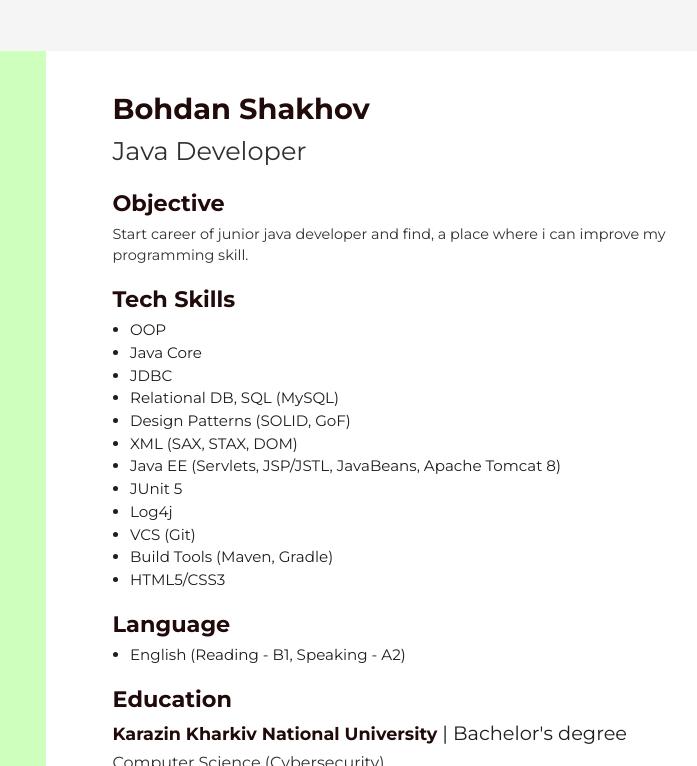
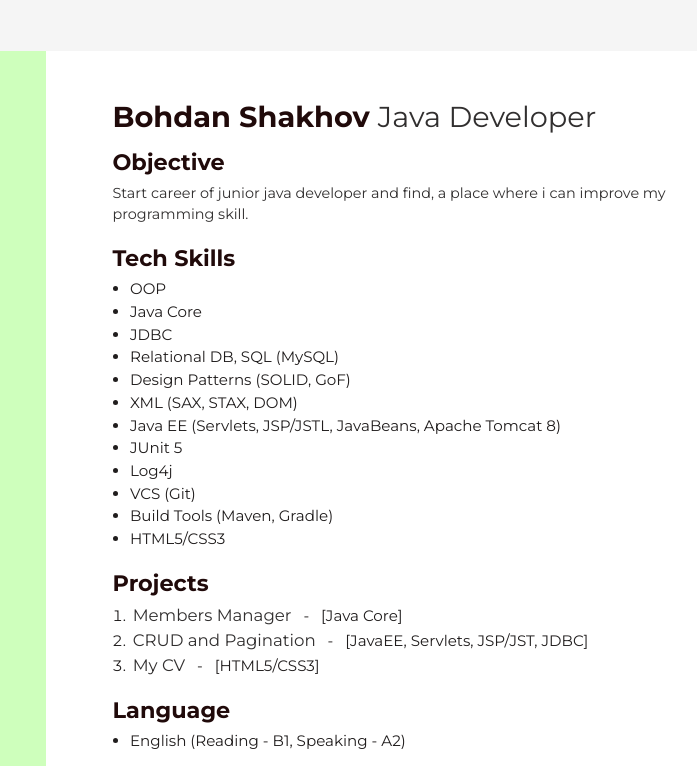
Before and after one commit to bohdan-shakhov/My-CV, a plain HTML site: page index.html in a window 1280 px wide. Shown: the top 766 px of the page, 447-1144 px from the left. Drawn offline with nearby package versions, Linux system fonts and the light colour scheme.

Commit message:
adding course and projects

```diff
--- a/css/styles.css
+++ b/css/styles.css
@@ -35,7 +35,7 @@ body {
 .about-me-profession {
     font-style: normal;
     font-weight: normal;
-    font-size: 160%;
+    font-size: 100%;
     line-height: 150%;
     color: #312f2f;
     margin-bottom: 3%;
@@ -58,6 +58,20 @@ body {
     line-height: 150%;
     color: #312f2f;
     margin-top: 0;
+}
+
+/* My Projects */
+.my-projects-container {
+    margin-bottom: 2.5%;
+}
+
+.my-projects-header{
+    font-style: normal;
+    font-weight: bold;
+    font-size: 140%;
+    line-height: 150%;
+    margin-bottom: 0.5%;
+    color: #200a0a;
 }
 
 /* Skills & Language*/
@@ -147,6 +161,20 @@ body {
     line-height: 150%;
     color: #312f2f;
     margin-top: 0;
+    margin-bottom: 0;
+}
+
+.course-header {
+    font-style: normal;
+    font-weight: normal;
+    font-size: 120%;
+    line-height: 150%;
+    margin-bottom: 0.5%;
+    color: #200a0a;
+}
+
+.course-name {
+    margin-bottom: 0;
 }
 
 /* LEFT Side */
--- a/index.html
+++ b/index.html
@@ -33,8 +33,11 @@
       <div class="right-side-container">
         <!-- About ME Section -->
         <div class="about-me-section">
-          <h1 class="about-me-name">Bohdan Shakhov</h1>
-          <h2 class="about-me-profession">Java Developer</h2>
+          <h1 class="about-me-name">
+            Bohdan Shakhov
+            <span class="about-me-profession">Java Developer</span>
+          </h1>
+          <!-- <h2 class="about-me-profession">Java Developer</h2> -->
           <h3 class="about-me-objective-header">Objective</h3>
           <p class="about-me-objective-content">
             Start career of junior java developer and find, a place where i can
@@ -63,6 +66,36 @@
           </ul>
         </div>
 
+        <!-- My PROJECTS -->
+        <div class="my-projects-container">
+          <h3 class="my-projects-header">Projects</h3>
+          <ol class="language-list">
+            <li class="language-item">
+              <a
+                class="contacts-phone-link"
+                href="https://github.com/bohdan-shakhov/FitnessCenterMembersManager"
+                >Members Manager</a
+              >&nbsp&nbsp&nbsp-&nbsp&nbsp&nbsp<span>[Java Core]</span>
+            </li>
+            <li class="language-item">
+              <a
+                class="contacts-phone-link"
+                href="https://github.com/bohdan-shakhov/CRUD"
+                >CRUD and Pagination</a
+              >&nbsp&nbsp&nbsp-&nbsp&nbsp&nbsp<span
+                >[JavaEE, Servlets, JSP/JST, JDBC]</span
+              >
+            </li>
+            <li class="language-item">
+              <a
+                class="contacts-phone-link"
+                href="https://github.com/bohdan-shakhov/My-CV"
+                >My CV</a
+              >&nbsp&nbsp&nbsp-&nbsp&nbsp&nbsp<span>[HTML5/CSS3]</span>
+            </li>
+          </ol>
+        </div>
+
         <!-- LANGUAGE -->
         <div class="language-container">
           <h3 class="language-header">Language</h3>
@@ -83,6 +116,9 @@
             September 2017 - June 2021 | Ukraine, Kharkiv
           </p>
         </div>
+        <h4 class="education-university">Courses:</h4>
+        <p class="course-name">Epam External Java Course</p>
+        <p class="education-date">September 2021 - November 2021</p>
       </div>
 
       <!-- LEFT Side -->
```
